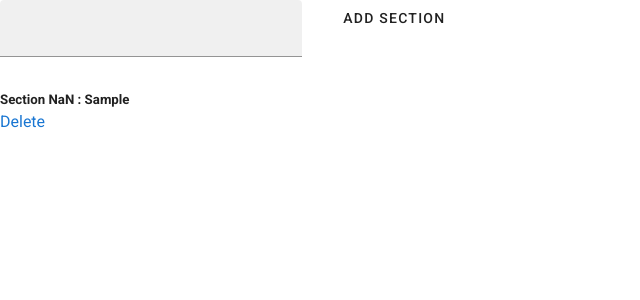
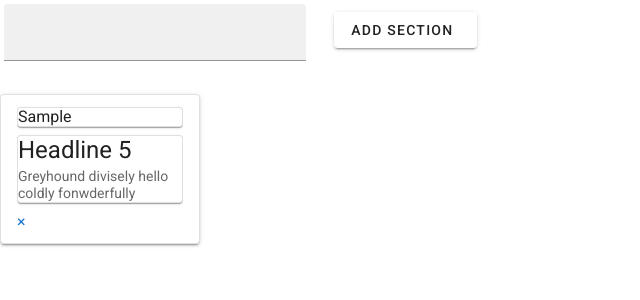
Before and after one commit to setodeve/TaskManegementApp, a Vue app: page / in a window 1280 px wide. Both pictures are taken after typing "Sample" into the empty fields and a click on the button "ADD SECTION". Shown: the top 300 px of the page, without its empty margins (0-640 px from the left). Built offline with nearby package versions, Linux system fonts and the light colour scheme.

Commit message:
Function For Edit Section

```diff
--- a/src/App.vue
+++ b/src/App.vue
@@ -2,19 +2,19 @@
   <v-app>
 
     <v-main>
-      <HelloWorld/>
+      <SectionComponents/>
     </v-main>
   </v-app>
 </template>
 
 <script>
-import HelloWorld from './components/HelloWorld';
+import SectionComponents from './components/SectionComponents';
 
 export default {
   name: 'App',
 
   components: {
-    HelloWorld,
+    SectionComponents,
   },
 
   data: () => ({
--- a/src/components/HelloWorld.vue
+++ /dev/null
@@ -1,53 +0,0 @@
-<template>
-  <div>
-    <v-row>
-      <v-col
-        cols="12"
-        sm="2"
-        md="3"
-      >
-        <v-text-field filled v-model="inputSection" type="text"></v-text-field>
-      </v-col>
-      <v-col
-        cols="12"
-        sm="2"
-        md="3"
-      >
-        <v-btn
-          target="_blank"
-          text
-          @click="createTodo()"
-        >
-        <span class="mr-2">Add Section</span>
-        </v-btn>
-      </v-col>
-    </v-row>
-    <div v-for="(section,key, index) in Sections" :key="key">
-      <div class="card w-50 my-1">
-        <div class="card-body">
-            <h5 class="card-title">Section {{index+1}} : {{ section }}</h5>
-            <a @click="deleteTodo(index)" class="btn btn-primary mt-2">Delete</a>
-        </div>
-      </div>
-    </div>
-  </div>
-</template>
-
-<script>
-  export default {
-    name: 'HelloWorld',
-    data() {
-      return{
-        inputSection:'',
-        Sections :[],
-      };
-    },
-    methods:{
-      createTodo(){
-        if(this.inputSection=="") return ;
-        this.Sections.push(this.inputSection);
-        this.inputSection = '' ;
-      },
-    },
-  }
-</script>
--- /dev/null
+++ b/src/components/SectionComponents.vue
@@ -0,0 +1,95 @@
+<template>
+  <div>
+    <v-row>
+      <v-col
+        cols="12"
+        sm="3"
+        md="3"
+        dense
+        class="ma-1"
+      >
+        <v-text-field filled v-model="inputSection" type="text"></v-text-field>
+      </v-col>
+      <v-col
+        cols="12"
+        sm="2"
+        md="3"
+      >
+        <v-btn
+          target="_blank"
+          text
+          class="mt-3"
+          elevation="2"
+          depressed
+          @click="createTodo()"
+        >
+        <span class="mr-2">Add Section</span>
+        </v-btn>
+      </v-col>
+    </v-row>
+    <div v-for="(section, index) in Sections" :key="index">
+      <v-card
+        max-width="200"
+        outlined
+        elevation="2"
+      >
+        <v-list-item three-line>
+          <v-list-item-content>
+            <v-card
+            outlined
+            class="mb-2"
+            elevation="1"
+            >
+            <div v-if="section.editFlg" @dblclick="changeFlg(index)">
+              {{ section.title }}
+            </div>
+            <div v-else>
+              <v-text-field v-model="editing" @keyup.enter="saveSection(index)" :value="section.title" ></v-text-field>
+            </div>
+
+            </v-card>
+            <v-card
+            outlined
+            elevation="1"
+            >
+            <v-list-item-title class="text-h5 mb-1">
+              Headline 5
+            </v-list-item-title>
+            <v-list-item-subtitle>Greyhound divisely hello coldly fonwderfully</v-list-item-subtitle>
+            </v-card>
+            <a @click="deleteTodo(index)" class="btn btn-primary mt-2">×</a>
+          </v-list-item-content>
+
+        </v-list-item>
+      </v-card>
+    </div>
+  </div>
+</template>
+
+<script>
+  export default {
+    name: 'SectionComponents',
+    data() {
+      return{
+        inputSection:'',
+        Sections :[],
+        editing:''
+      };
+    },
+    methods:{
+      createTodo(){
+        if(this.inputSection=="") return ;
+        this.Sections.push({title: this.inputSection, editFlg:true});
+        this.inputSection = '' ;
+      },
+      changeFlg(i){
+        this.Sections[i].editFlg = false ;
+        this.editing = this.Sections[i].title ;
+      },
+      saveSection(i){
+        this.Sections[i].editFlg = true ;
+        this.Sections[i].title = this.editing ;
+      }
+    },
+  }
+</script>
```
